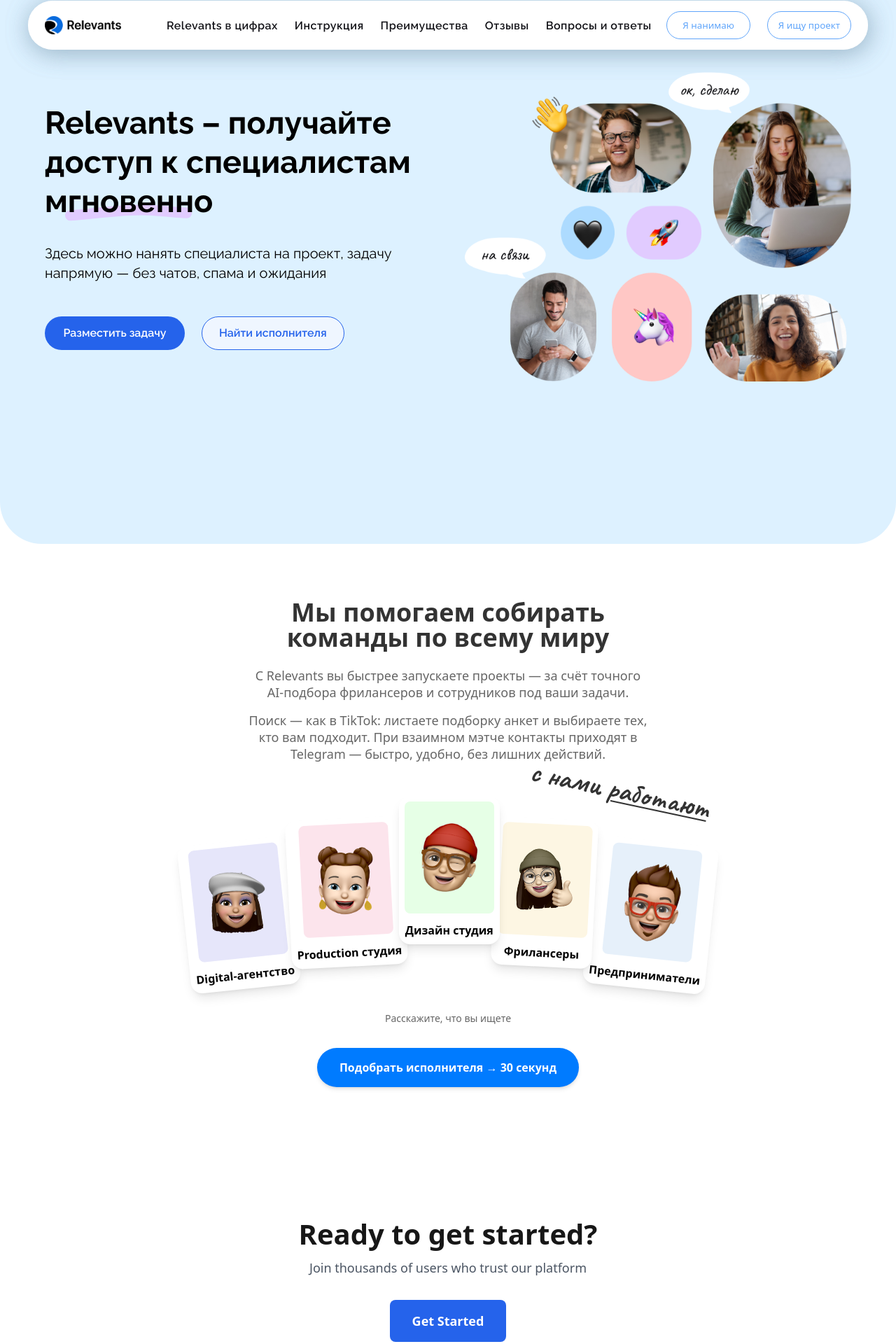
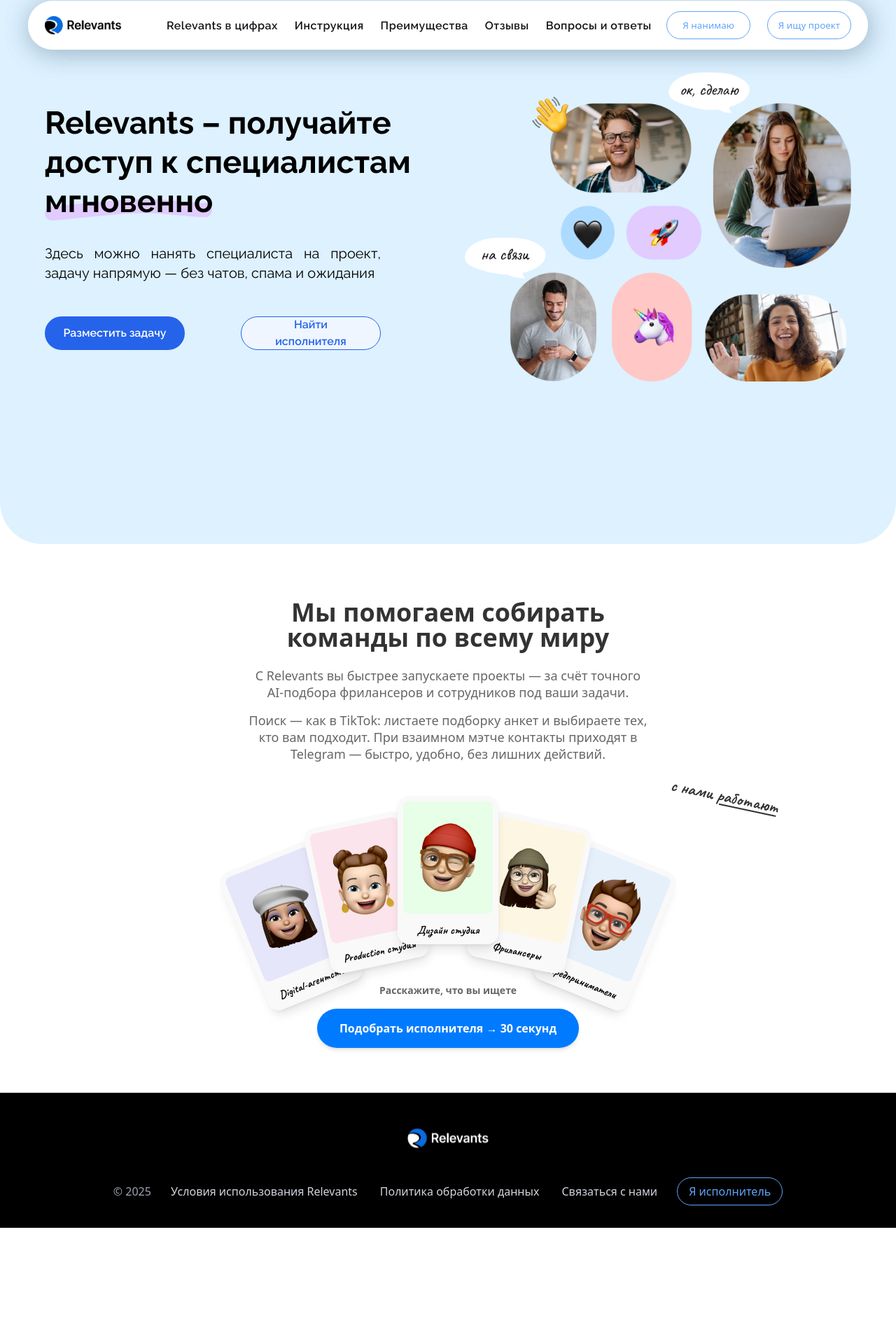
Before and after one commit to aabdulrafay/landing-page, a Next.js app: page / in a window 1280 px wide. Shown: the part 23-1943 px from the top of the page at 70% size. After the commit the page ends 1777 px from the top, so only its background shows below. Built offline with nearby package versions, Linux system fonts and the light colour scheme.

Commit message:
Bugs Fixes

```diff
--- a/src/app/page.tsx
+++ b/src/app/page.tsx
@@ -1,4 +1,3 @@
-import Link from "next/link"
 import { HeroSection } from "@/components/sections/HeroSection"
 
 export default function HomePage() {
@@ -6,24 +5,6 @@ export default function HomePage() {
     <div className="flex flex-col">
       {/* Hero Section */}
       <HeroSection />
-
-      {/* CTA Section */}
-      <section className="w-full py-12 md:py-24 lg:py-32">
-        <div className="container mx-auto px-6 text-center">
-          <h2 className="text-3xl md:text-4xl font-bold mb-4">
-            Ready to get started?
-          </h2>
-          <p className="text-lg text-gray-600 dark:text-gray-300 mb-8">
-            Join thousands of users who trust our platform
-          </p>
-          <Link
-            href="#"
-            className="inline-flex items-center justify-center px-8 py-4 bg-blue-600 text-white rounded-lg font-semibold text-lg hover:bg-blue-700 transition-colors"
-          >
-            Get Started
-          </Link>
-        </div>
-      </section>
     </div>
   )
 }
--- a/src/components/layout/Header.tsx
+++ b/src/components/layout/Header.tsx
@@ -15,8 +15,8 @@ export function Header() {
 
 
         {/* Navigation Bar */}
-        <div className="navbar w-full transition-all duration-800 ease-out bg-white rounded-[100px] shadow-[2px_5px_34px_0px_#7695aa61]">
-          <div className="navbar_area_wrapper max-w-[1440px] mx-auto w-full px-4 sm:px-6 py-2 rounded-[100px] flex justify-between items-center bg-white shadow-[2px_5px_34px_0px_#7695aa61]">
+        <div className="navbar w-full transition-all duration-800 ease-out bg-transparent lg:bg-white rounded-[100px] shadow-none lg:shadow-[2px_5px_34px_0px_#7695aa61]">
+          <div className="navbar_area_wrapper max-w-[1440px] mx-auto w-full px-4 sm:px-6 py-2 rounded-[100px] flex justify-between items-center bg-transparent lg:bg-white shadow-none lg:shadow-[2px_5px_34px_0px_#7695aa61]">
             <div className="logo">
               <Link href="#" className="h-[50px] sm:h-[50px] lg:h-[54px] flex items-center">
                 <Image
@@ -117,7 +117,10 @@ export function Header() {
               className="hamburger lg:hidden cursor-pointer"
               onClick={() => setIsMenuOpen(true)}
             >
-              <Menu size={24} className="text-gray-600" />
+              <div className="flex flex-col gap-1">
+                <div className="w-6 h-0.5 bg-black rounded"></div>
+                <div className="w-4 h-0.5 bg-black rounded"></div>
+              </div>
             </div>
           </div>
         </div>
@@ -132,30 +135,32 @@ export function Header() {
                 <div className="hero_meta flex flex-col gap-4 sm:gap-6 lg:gap-8">
                   <div className="hero_meta_head">
                     <article className="font-raleway text-2xl sm:text-3xl md:text-4xl lg:text-[45px] font-black leading-tight sm:leading-tight md:leading-tight lg:leading-[56px] text-left text-black">
-                      Relevants – получайте доступ к специалистам{' '}
+                      Relevants – получайте доступ{' '}
+                      <span className="hidden sm:inline">к специалистам</span>
+                      <span className="sm:hidden"><br />к специалистам</span>{' '}
                       <span className="relative inline-block">
                         <span className="relative z-10">мгновенно</span>
-                        <div className="absolute bottom-0 left-0 w-[120%] sm:w-[200%] md:w-[300%] lg:w-[560%] h-4 sm:h-6 z-0 -left-[10%] sm:-left-[50%] md:-left-[100%] lg:-left-[230%]">
+                        <div className="absolute bottom-0 left-0 w-full z-0">
                           <Image
                             src="/Vector324.svg"
                             alt="Decorative underline"
                             width={204}
                             height={27}
-                            className="w-full h-full object-contain"
+                            className="w-full h-auto object-contain"
                           />
                         </div>
                       </span>
                     </article>
                   </div>
 
-                  <h1 className="font-raleway text-base sm:text-lg md:text-xl font-normal leading-6 sm:leading-7 text-left text-black">
+                  <h1 className="font-raleway text-base sm:text-lg md:text-xl font-normal leading-6 sm:leading-7 text-justify text-black max-w-[360px] sm:max-w-[400px] md:max-w-[440px] lg:max-w-[480px]">
                     Здесь можно нанять специалиста на проект, задачу напрямую — без чатов, спама и ожидания
                   </h1>
                 </div>
 
                 <div className="hero_bottom_meta flex flex-col justify-start items-start gap-4 sm:gap-6 lg:gap-8">
                   {/* Action buttons */}
-                  <div className="hidden sm:flex flex-col sm:flex-row gap-4 sm:gap-6">
+                  <div className="hidden sm:flex flex-col sm:flex-row gap-8 sm:gap-12 lg:gap-20 max-w-[360px] sm:max-w-[400px] md:max-w-[440px] lg:max-w-[480px]">
                     <Link
                       className="text-white bg-blue-600 w-full sm:w-auto min-w-[200px] h-12 px-6 rounded-full cursor-pointer transition-all duration-200 ease font-raleway text-sm sm:text-base font-semibold leading-6 text-center hover:bg-blue-700 flex items-center justify-center"
                       href="#"
--- a/src/components/sections/HeroSection.tsx
+++ b/src/components/sections/HeroSection.tsx
@@ -96,8 +96,8 @@ export function HeroSection() {
           {/* Avatar Cards */}
           <div className="flex justify-center items-center mb-4 xs:mb-6 sm:mb-8 relative">
             {/* "с нами работают" text positioned on top of last 2 cards - desktop only */}
-            <div className="absolute top-0 z-10 hidden sm:block" style={{ right: '200px' }}>
-              <p className="text-2xl sm:text-3xl lg:text-4xl font-caveat font-bold text-[#333333] transform rotate-12 origin-bottom-right">
+            <div className="absolute top-0 z-10 hidden sm:block sm:right-[160px] md:right-[140px] lg:right-[120px] xl:right-[100px]">
+              <p className="text-lg sm:text-xl lg:text-2xl font-caveat font-bold text-[#333333] transform rotate-12 origin-bottom-right">
                 с нами <span className="underline decoration-2 underline-offset-4">работают</span>
               </p>
             </div>
@@ -107,10 +107,10 @@ export function HeroSection() {
                 {mobileAvatarData.map((avatar, index) => (
                   <div
                     key={`mobile-${index}`}
-                    className="flex flex-col items-center p-1 xs:p-1 rounded-2xl shadow-lg hover:shadow-xl transition-shadow duration-300 bg-white mobile-no-transform"
+                    className="flex flex-col items-center p-1 xs:p-1 rounded-2xl shadow-lg hover:shadow-xl transition-shadow duration-300 bg-[#F9F9FA] mobile-no-transform"
                   >
                     <div
-                      className="w-20 h-28 xs:w-24 xs:h-32 mb-2 rounded-lg p-2 xs:p-3"
+                      className="w-20 h-20 xs:w-24 xs:h-24 mb-2 rounded-lg p-3 xs:p-4"
                       style={{ backgroundColor: avatar.bgColor }}
                     >
                       <Image
@@ -122,7 +122,7 @@ export function HeroSection() {
                       />
                     </div>
                     <div className="text-center">
-                      <p className="text-xs xs:text-xs font-semibold text-[#000000]">
+                      <p className="text-xs xs:text-xs font-caveat font-bold text-[#000000]">
                         {avatar.name}
                       </p>
                     </div>
@@ -135,9 +135,9 @@ export function HeroSection() {
                 {avatarData.map((avatar, index) => (
                                      <div
                      key={`desktop-${index}`}
-                     className="flex flex-col items-center p-1 xs:p-1 sm:p-2 rounded-2xl shadow-lg hover:shadow-xl transition-shadow duration-300 bg-white"
+                     className="flex flex-col items-center p-1 xs:p-1 sm:p-2 rounded-2xl shadow-lg hover:shadow-xl transition-shadow duration-300 bg-[#F9F9FA]"
                      style={{
-                       transform: `translateY(${Math.abs(index - 2) * 32}px) translateX(${(index - 2) * -8}px) rotate(${(index - 2) * 3}deg)`,
+                       transform: `translateY(${Math.abs(index - 2) * 32 + (index === 0 || index === 4 ? 16 : 0)}px) translateX(${(index - 2) * -28 + (index === 0 ? 8 : index === 4 ? -8 : 0)}px) rotate(${(index - 2) * 8 + (index === 0 ? -6 : index === 1 ? -4 : index === 3 ? 4 : index === 4 ? 6 : 0)}deg)`,
                        zIndex: 5 - Math.abs(index - 2)
                      }}
                    >
@@ -154,7 +154,7 @@ export function HeroSection() {
                       />
                     </div>
                     <div className="text-center">
-                      <p className="text-xs xs:text-xs sm:text-sm md:text-base font-semibold text-[#000000]">
+                      <p className="text-xs xs:text-xs sm:text-sm md:text-base font-caveat font-bold text-[#000000]">
                         {avatar.name}
                       </p>
                     </div>
@@ -165,7 +165,7 @@ export function HeroSection() {
           </div>
 
           {/* Small text */}
-          <p className="text-xs xs:text-sm sm:text-sm text-[#666666] text-center mb-4 xs:mb-6 sm:mb-8 mt-6 xs:mt-8 sm:mt-12 lg:mt-16 pt-2 xs:pt-4 sm:pt-6 lg:pt-8">
+          <p className="text-xs xs:text-sm sm:text-sm text-[#666666] text-center mb-2 xs:mb-3 sm:mb-4 mt-4 xs:mt-6 sm:mt-10 md:mt-12 lg:mt-10 pt-1 xs:pt-2 sm:pt-4 md:pt-6 lg:pt-4 font-semibold">
             Расскажите, что вы ищете
           </p>
 
```
